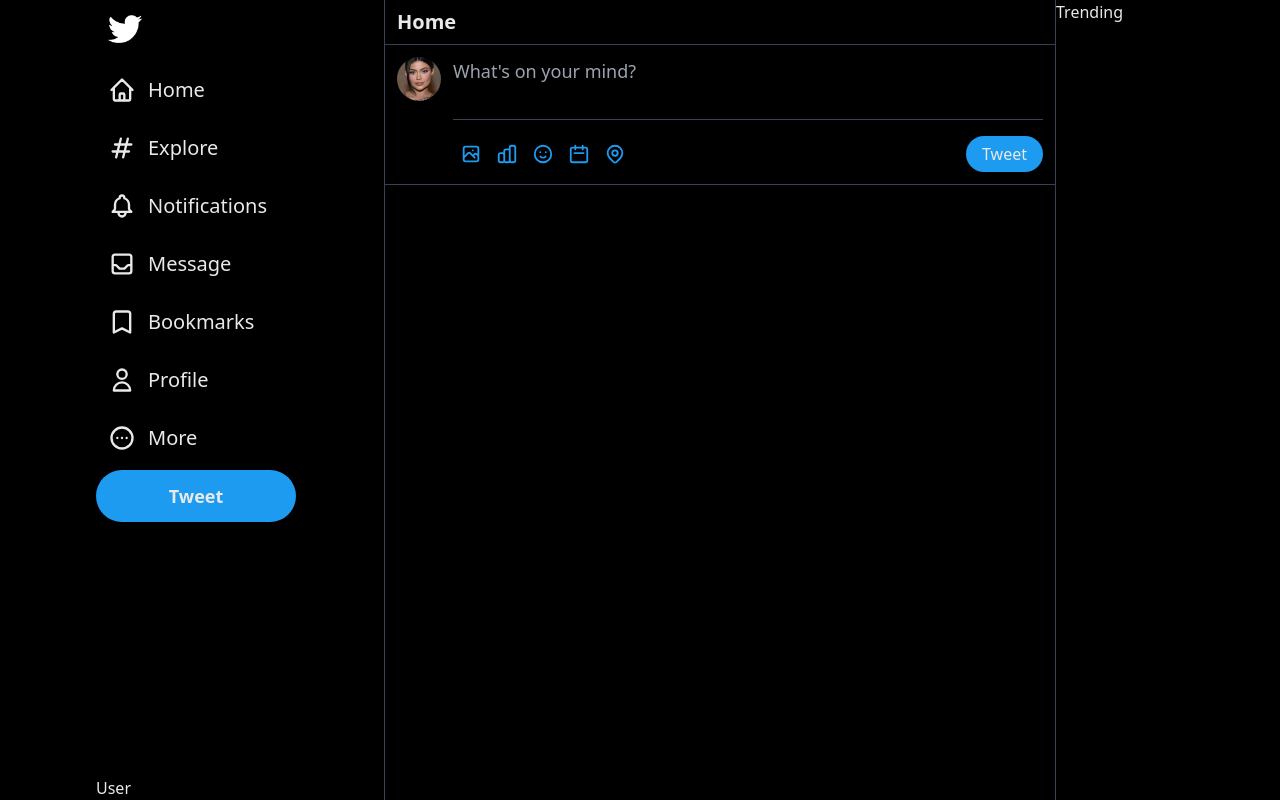
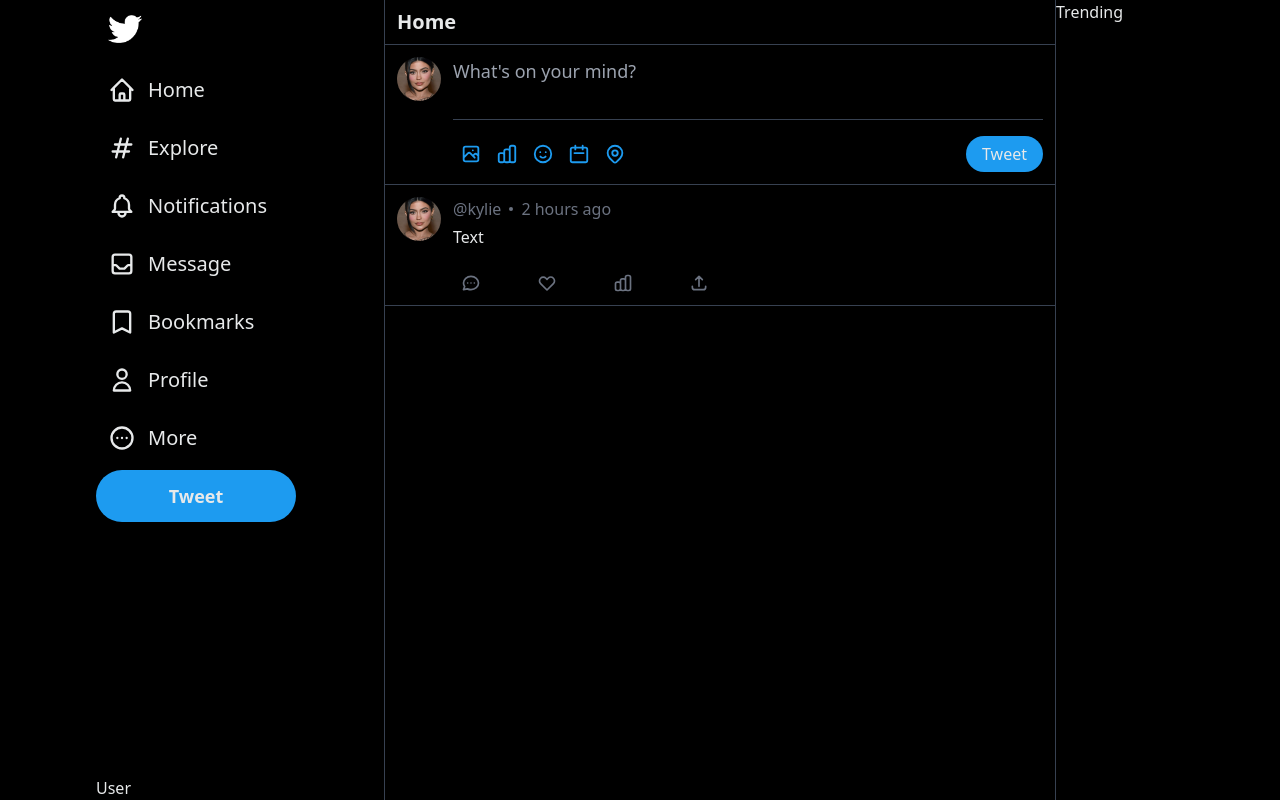
Before and after one commit to SethDimmer123/twitter-clone, a Next.js app: page / in a window 1280 px wide. Built offline with nearby package versions, Linux system fonts and the light colour scheme.

Commit message:
initial commit

```diff
--- a/components/Postfeed.js
+++ b/components/Postfeed.js
@@ -1,3 +1,4 @@
+import Tweet from "./Tweet";
 import TweetInput from "./TweetInput";
 
 export default function PostsFeed() {
@@ -12,6 +13,8 @@ export default function PostsFeed() {
                     Home
                 </div>
                 <TweetInput />
+
+                <Tweet />
         </div>
     )
 }
--- /dev/null
+++ b/components/Tweet.js
@@ -0,0 +1,37 @@
+import { ChartBarIcon, ChatIcon, HeartIcon, UploadIcon } from "@heroicons/react/outline"
+
+export default function Tweet(){
+    return(
+        <div className="border-b border-gray-700">
+            <TweetHeader/>
+            <div className="p-3 ml-16 text-gray-500 flex space-x-14">
+                <ChatIcon className="w-5 cursor-pointer hover:text-green-400"/>
+                <HeartIcon className="w-5 cursor-pointer hover:text-pink-400"/>
+                <ChartBarIcon className="w-5 cursor-not-allowed"/>
+                <UploadIcon className="w-5 cursor-not-allowed" />
+            </div>
+        </div>
+    )
+}
+
+export function TweetHeader() {
+    //custom component to reuse this component.
+    //  exporting it so i can reuse it in other components.
+    return(
+        <div className="flex space-x-3 p-3  border-gray-700">
+            <img className="w-11 h-11 rounded-full object-cover"
+             src="/assets/kylie.png"
+             />
+            <div>
+                <div className="flex space-x-2 text-gray-500 items-center mb-1">
+                    <span>@kylie</span>
+                    <div className=" w-1 h-1 bg-gray-500 rounded-full"></div>
+                    <span>2 hours ago</span>
+                </div>
+
+                <span>Text</span>
+            </div>
+        </div>
+    )
+
+}
```
